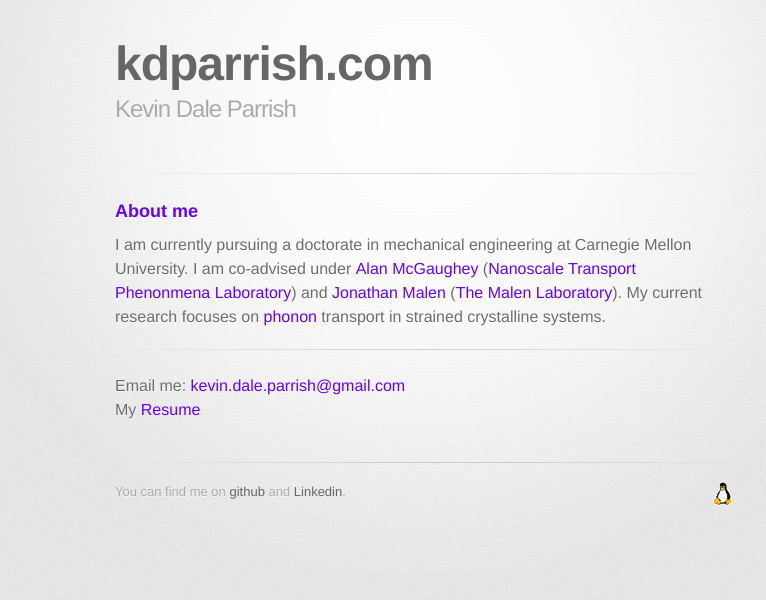
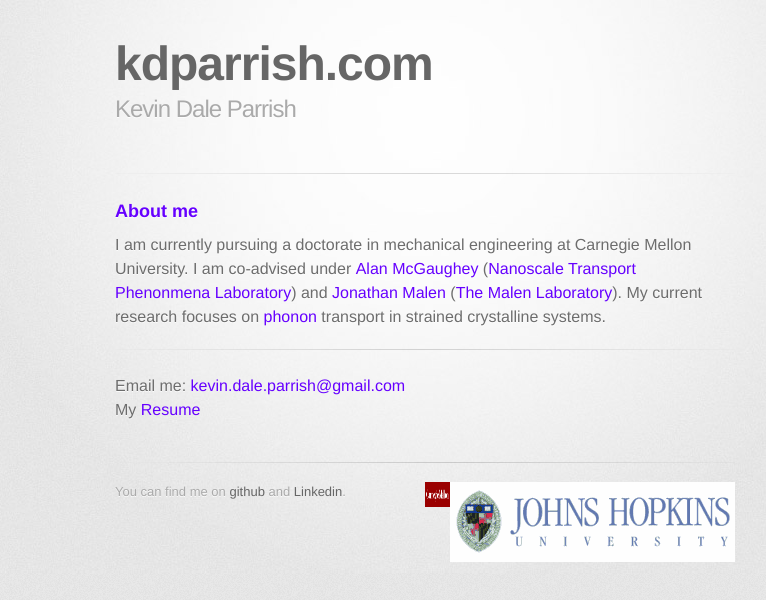
Before and after one commit to kparrish/kparrish.github.io, a plain HTML site: page index.html in a window 1280 px wide. Shown: the whole page, without its empty margins (215-981 px from the left). Drawn offline with Linux system fonts and the light colour scheme.

Commit message:
Added CMU and JHU logos.

```diff
--- a/index.html
+++ b/index.html
@@ -42,7 +42,8 @@
 
         <footer>
           You can find me on <a href="http://www.github.com/kparrish">github</a> and <a href="http://www.linkedin.com/pub/kevin-parrish/58/86a/b27">Linkedin</a>.
-		  <img src="images/tux.gif" align="right" height="25" width="25">
+		  <img src="images/JHU_logo_sm.gif" align="right">
+		  <img src="images/CarnegieMellon_logo.gif" align="right" height="25" width="25">
         </footer>
 
 
```
Also changed, not shown: images/CarnegieMellon_logo.gif (added), images/JHU_logo_sm.gif (added).
